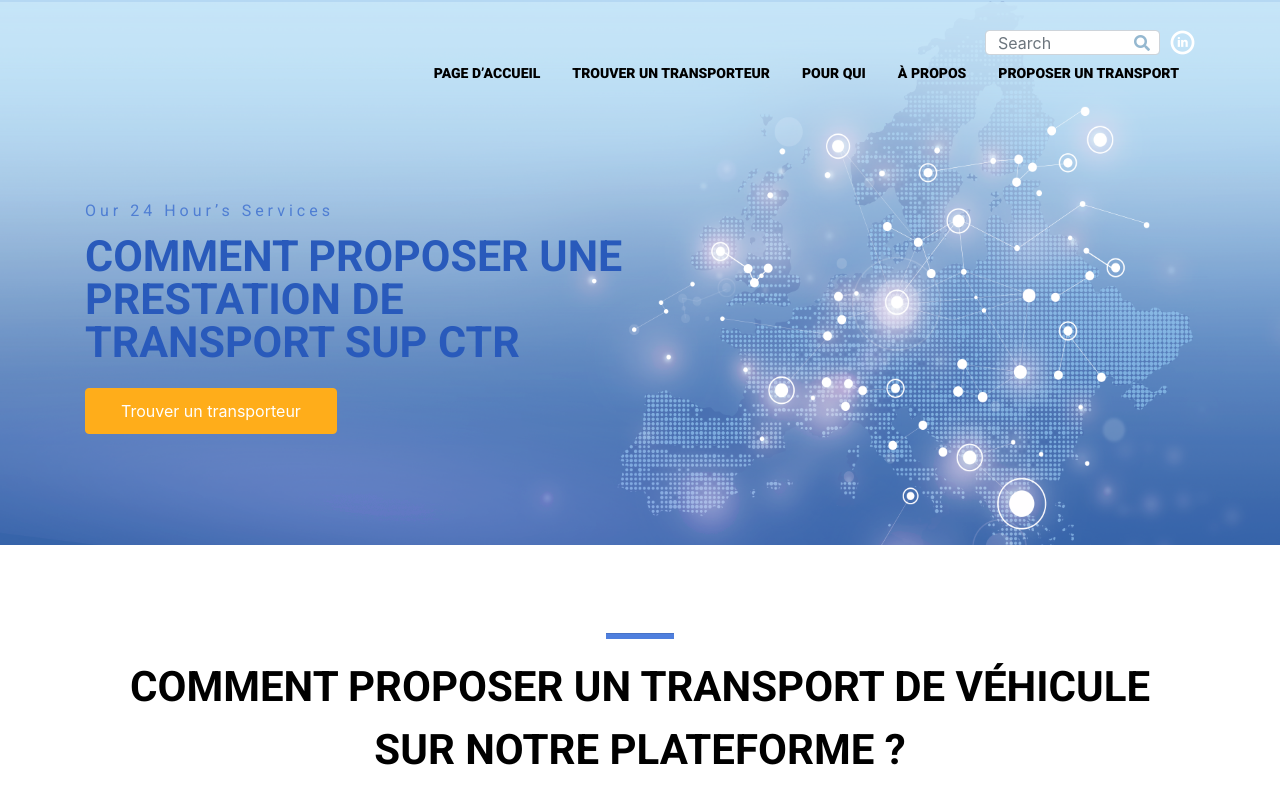
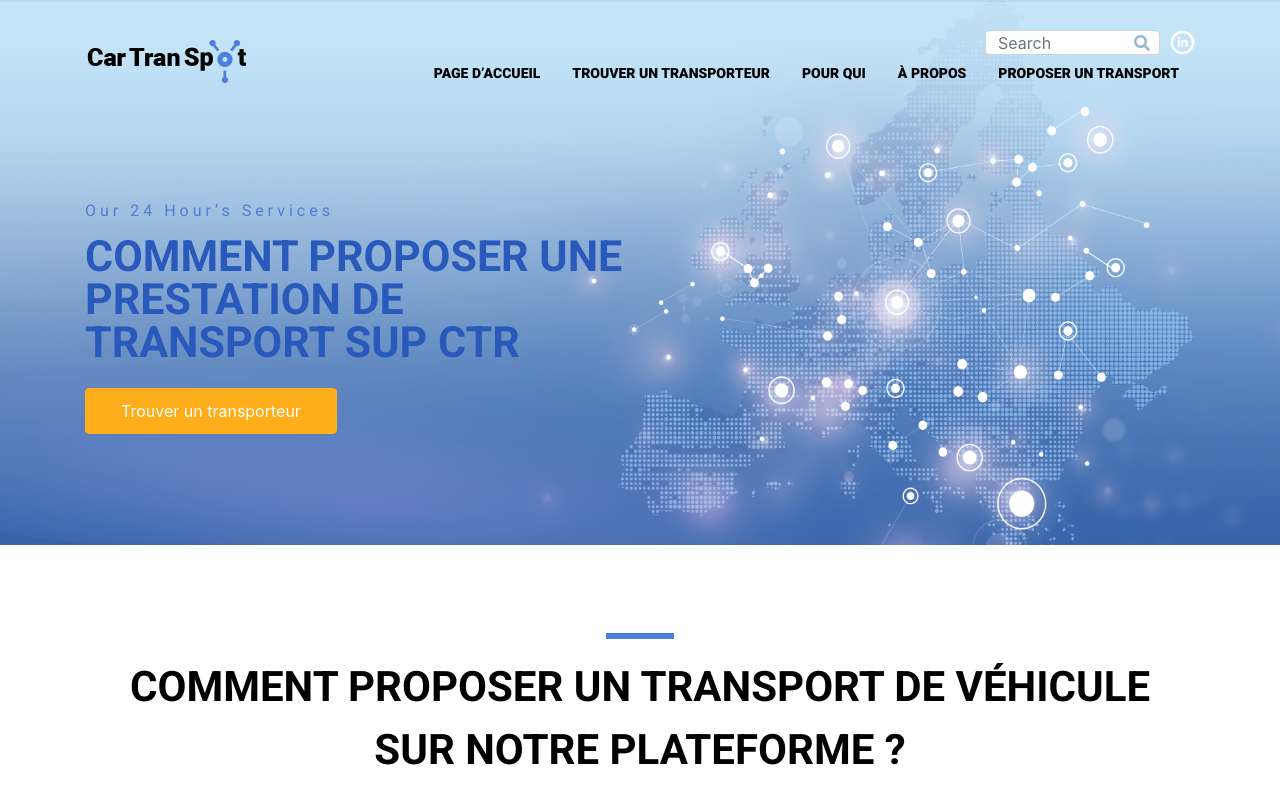
Before and after one commit to Andrew-Kolchin/HTML, a website: page comment.html in a window 1280 px wide. Shown: the top 794 px of the page. Drawn offline with Linux system fonts and the light colour scheme.

Commit message:
fix logo

```diff
--- a/comment.html
+++ b/comment.html
@@ -16,7 +16,7 @@
             <div class="col-md-12">
                 <div class="header">
                     <div class="header__logo">
-                        <a href="./index.html"></a>
+                        <a href="./index.html"><img src="imgs/Logo.png" alt=""></a>
                     </div>
 
                     <div class="header__navbar">
```
